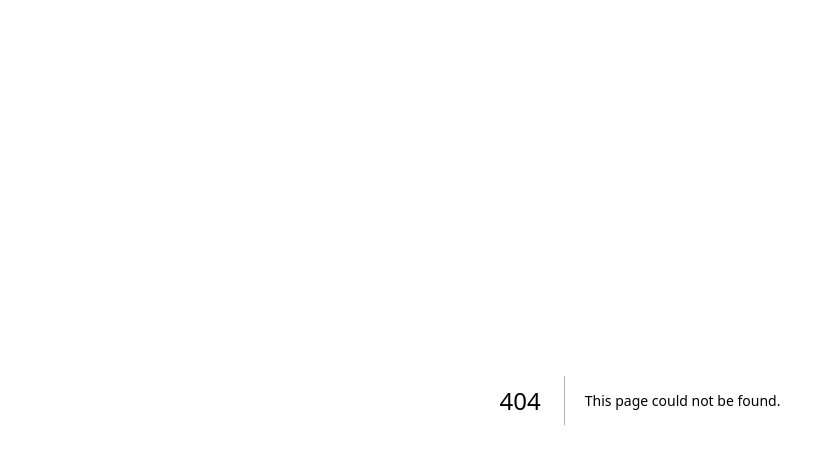
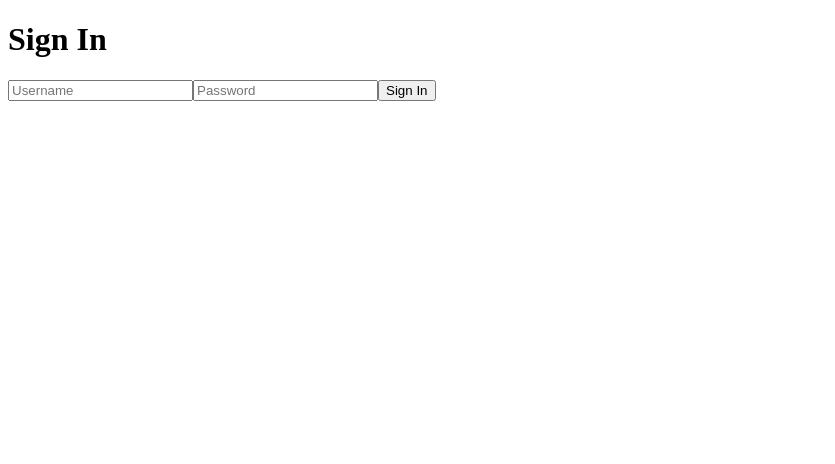
Before and after one commit to pitchayakit/store-app, a Next.js app: page /auth/signin in a window 1280 px wide. Before the commit this address had no page. Shown: the top 464 px of the page, without its empty margins (0-835 px from the left). Built offline with nearby package versions, Linux system fonts and the light colour scheme.

Commit message:
Add login page

```diff
--- a/package.json
+++ b/package.json
@@ -13,6 +13,7 @@
     "dotenv": "^16.4.5",
     "mysql2": "^3.10.0",
     "next": "14.2.3",
+    "next-auth": "^4.24.7",
     "react": "^18",
     "react-dom": "^18",
     "sequelize": "^6.37.3"
--- /dev/null
+++ b/src/pages/_app.js
@@ -0,0 +1,13 @@
+// pages/_app.js
+import { SessionProvider } from "next-auth/react";
+//import "../app/globals.css";
+
+function MyApp({ Component, pageProps: { session, ...pageProps } }) {
+    return (
+        <SessionProvider session={session}>
+            <Component {...pageProps} />
+        </SessionProvider>
+    );
+}
+
+export default MyApp;
--- /dev/null
+++ b/src/pages/auth/signin.js
@@ -0,0 +1,38 @@
+// pages/auth/signin.js
+import { signIn } from "next-auth/react";
+import { useState } from "react";
+
+export default function SignIn() {
+    const [username, setUsername] = useState("");
+    const [password, setPassword] = useState("");
+
+    const handleSubmit = async (e) => {
+        e.preventDefault();
+        await signIn("credentials", {
+            redirect: true,
+            username,
+            password,
+        });
+    };
+
+    return (
+        <div>
+            <h1>Sign In</h1>
+            <form onSubmit={handleSubmit}>
+                <input
+                    type="text"
+                    placeholder="Username"
+                    value={username}
+                    onChange={(e) => setUsername(e.target.value)}
+                />
+                <input
+                    type="password"
+                    placeholder="Password"
+                    value={password}
+                    onChange={(e) => setPassword(e.target.value)}
+                />
+                <button type="submit">Sign In</button>
+            </form>
+        </div>
+    );
+}
```
Also changed, not shown: src/pages/api/auth/[...nextauth].js (added, +55 -0 lines), src/pages/index.js (+33 -5 lines), 2 other files (tests, documents, lock files or other folders).
